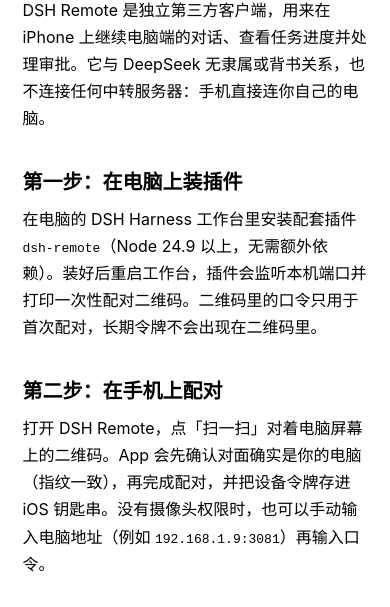
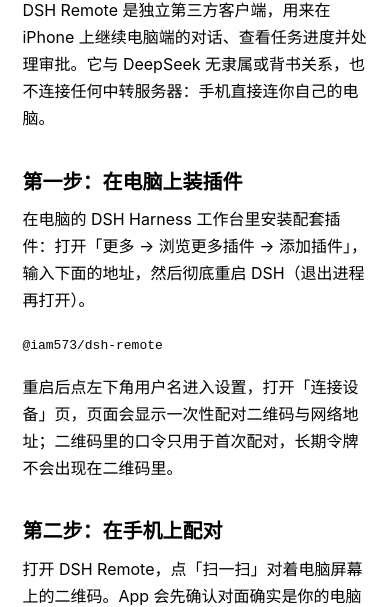
Before and after one commit to iam573/app-support, a plain HTML site: page dshmobile/index.html in a window 390 px wide. Shown: the part 174-781 px from the top of the page. Drawn offline with Linux system fonts and the light colour scheme.

Commit message:
dshmobile: 更新插件安装说明为 @iam573/dsh-remote

```diff
--- a/dshmobile/index.html
+++ b/dshmobile/index.html
@@ -5,7 +5,9 @@
 <p>DSH Remote 是独立第三方客户端，用来在 iPhone 上继续电脑端的对话、查看任务进度并处理审批。它与 DeepSeek 无隶属或背书关系，也不连接任何中转服务器：手机直接连你自己的电脑。</p>
 
 <h2>第一步：在电脑上装插件</h2>
-<p>在电脑的 DSH Harness 工作台里安装配套插件 <code>dsh-remote</code>（Node 24.9 以上，无需额外依赖）。装好后重启工作台，插件会监听本机端口并打印一次性配对二维码。二维码里的口令只用于首次配对，长期令牌不会出现在二维码里。</p>
+<p>在电脑的 DSH Harness 工作台里安装配套插件：打开「更多 → 浏览更多插件 → 添加插件」，输入下面的地址，然后彻底重启 DSH（退出进程再打开）。</p>
+<p><code>@iam573/dsh-remote</code></p>
+<p>重启后点左下角用户名进入设置，打开「连接设备」页，页面会显示一次性配对二维码与网络地址；二维码里的口令只用于首次配对，长期令牌不会出现在二维码里。</p>
 
 <h2>第二步：在手机上配对</h2>
 <p>打开 DSH Remote，点「扫一扫」对着电脑屏幕上的二维码。App 会先确认对面确实是你的电脑（指纹一致），再完成配对，并把设备令牌存进 iOS 钥匙串。没有摄像头权限时，也可以手动输入电脑地址（例如 <code>192.168.1.9:3081</code>）再输入口令。</p>
```
